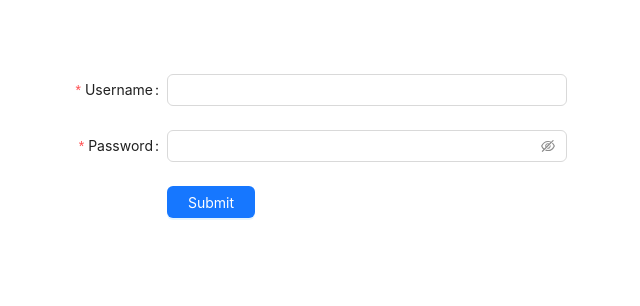
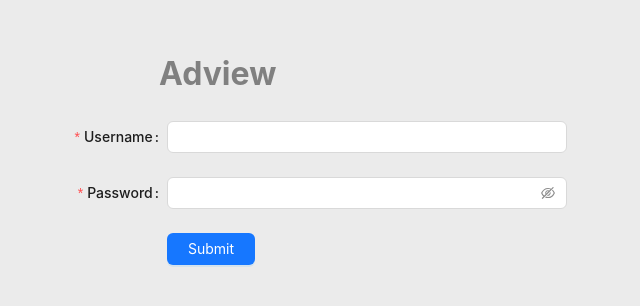
Before and after one commit to egeniegithub/adview, a React (Create React App) app in the folder frontend/: page /login in a window 1280 px wide. Shown: the part 242-548 px from the top of the page, without its empty margins (373-1013 px from the left). Built offline with nearby package versions, Linux system fonts and the light colour scheme.

Commit message:
styled login screen

```diff
--- a/frontend/src/App.js
+++ b/frontend/src/App.js
@@ -11,8 +11,8 @@ function App() {
   return (
     <Router>
       <Routes>
-        <Route exact path="/" element={<OversightTable />} />
         <Route exact path="/login" element={<Login />} />
+        <Route path="/" element={<OversightTable />} />
         <Route path="/linkedin" element={<LinkedinBtn />} />
         <Route path="/bing" element={<BingBtn />} />
         <Route path="/OverUnderlog" element={<U_OTableScreen />} />
--- a/frontend/src/screens/Login.jsx
+++ b/frontend/src/screens/Login.jsx
@@ -15,17 +15,18 @@ function Login() {
   return (
     <Fragment>
       {/* <Layout /> */}
-      <div style={{height:'100vh',display:'flex',justifyContent:'center',alignItems:'center'}}>
+      <div style={{ height: '100vh', display: 'flex', justifyContent: 'center', alignItems: 'center', background: "#EBEBEB" }}>
         <Form
           name="basic"
           labelCol={{ span: 8 }}
           wrapperCol={{ span: 16 }}
-          style={{ width: 600 }}
+          style={{ width: 600, fontSize: "16px", fontWeight: "500" }}
           initialValues={{ remember: true }}
           onFinish={onFinish}
           onFinishFailed={onFinishFailed}
           autoComplete="off"
         >
+          <h1 style={{ marginLeft: "15vw", color:"grey" }}>Adview</h1>
           <Form.Item
             label="Username"
             name="email"
```
